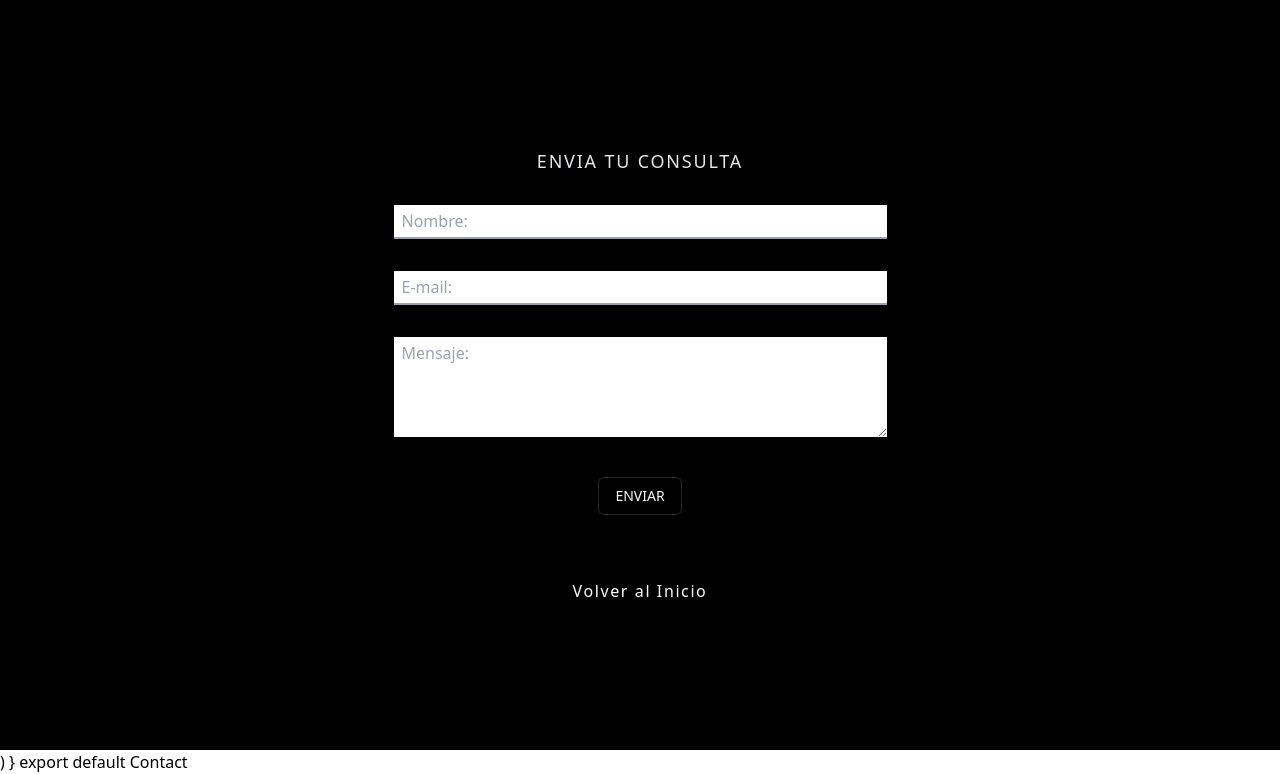
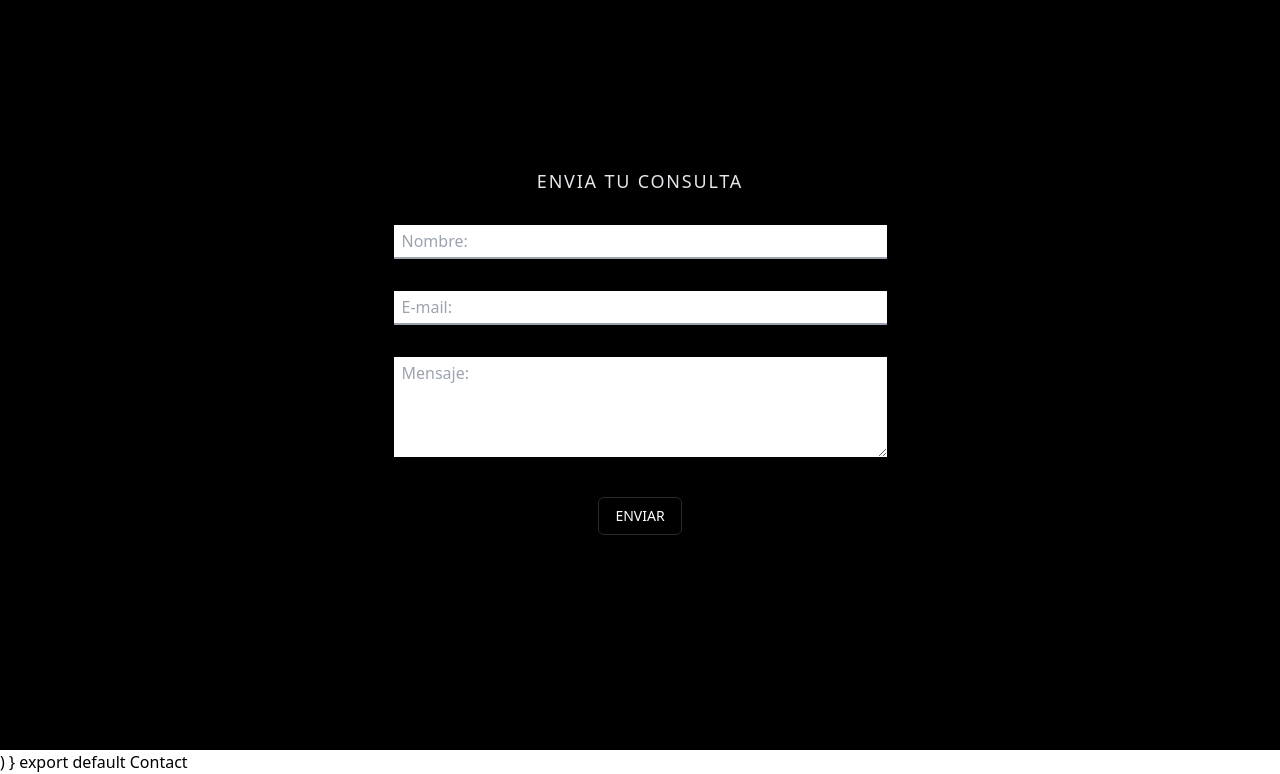
Before and after one commit to tdelgio/dano, a Gatsby site: page /contact in a window 1280 px wide. Shown: the part 74-848 px from the top of the page. Built offline with nearby package versions, Linux system fonts and the light colour scheme; Gatsby itself is replaced by a stand-in of ours; a web font is replaced by a local one.

Commit message:
rm bg portfolio

```diff
--- a/src/components/DataSection/Form/ContactForm.js
+++ b/src/components/DataSection/Form/ContactForm.js
@@ -43,11 +43,6 @@ const ContactForm = () => {
               </div>
             </div>
           </div>
-          <div className="my-2 text-center w-full bg-black">
-            <Link className="text-white hover:text-yellowFont" to="/">
-              Volver al Inicio
-            </Link>{" "}
-          </div>
         </div>
       </>
       ) } export default Contact
```
